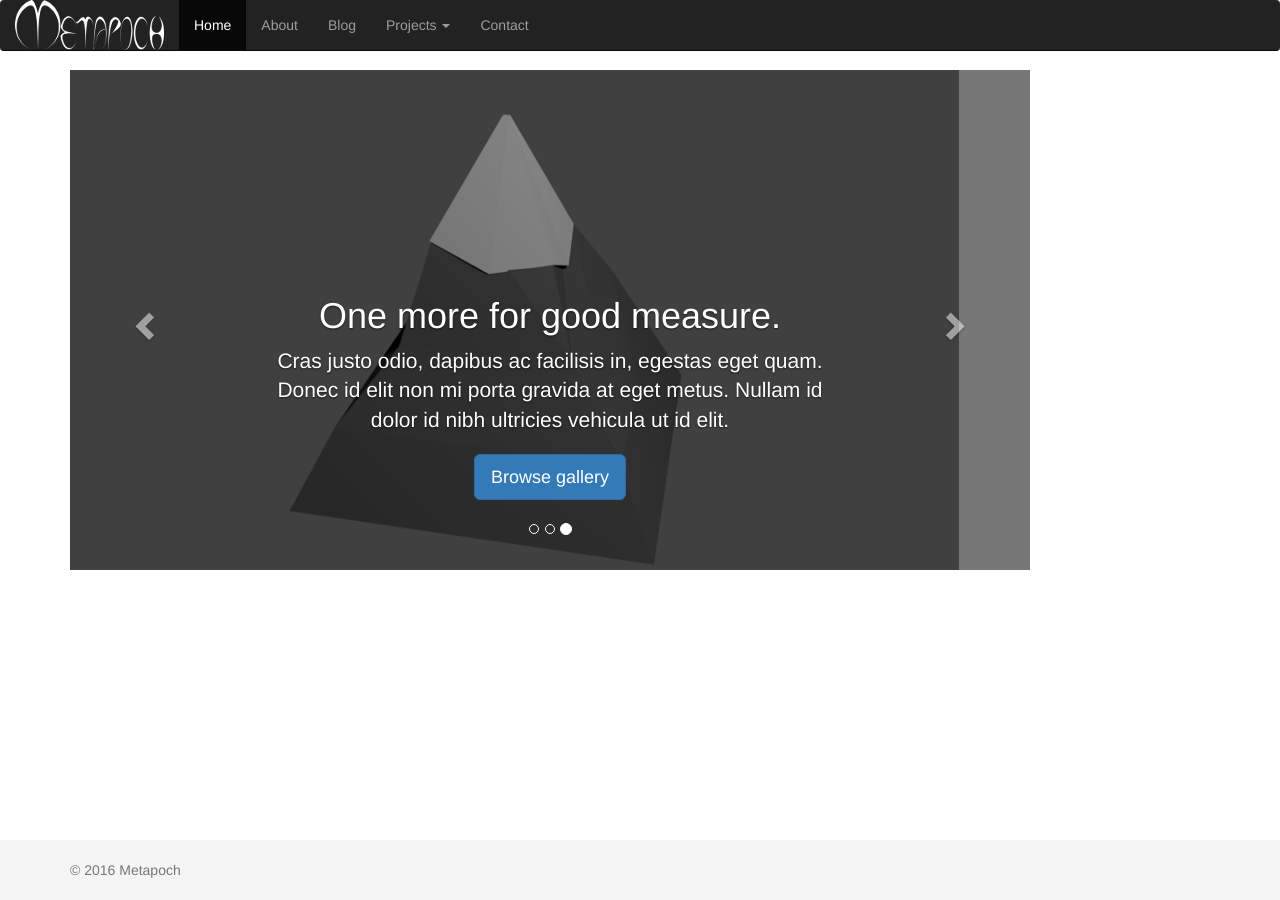
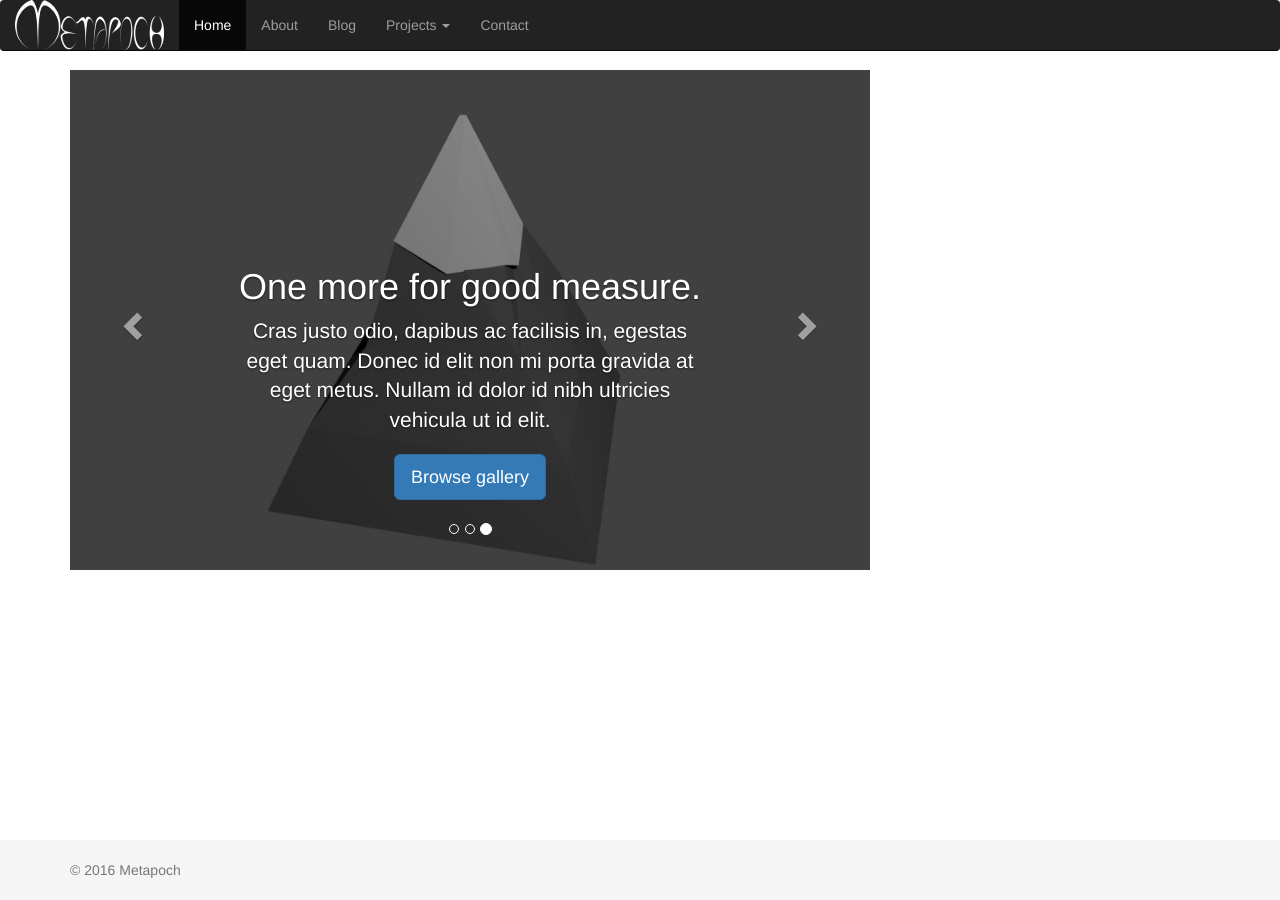
Before and after one commit to metapoch/metapoch.github.io, a Jekyll site: the page built from index.html, in a window 1280 px wide. Built offline with Jekyll 4.4.1, drawn with Linux system fonts in a browser that asks for light colours.

```diff
--- a/css/navcss.css
+++ b/css/navcss.css
@@ -54,7 +54,7 @@ body {
 
 /* Carousel base class */
 .carousel {
-  width: 960px;
+  width: 800px;
   height: 500px;
   margin-bottom: 60px;
 }
@@ -74,6 +74,7 @@ body {
   top: 0;
   left: 0;
   height: 500px;
+  margin: auto auto;
 }
 
 .carousel-control.left, .carousel-control.right {
```
